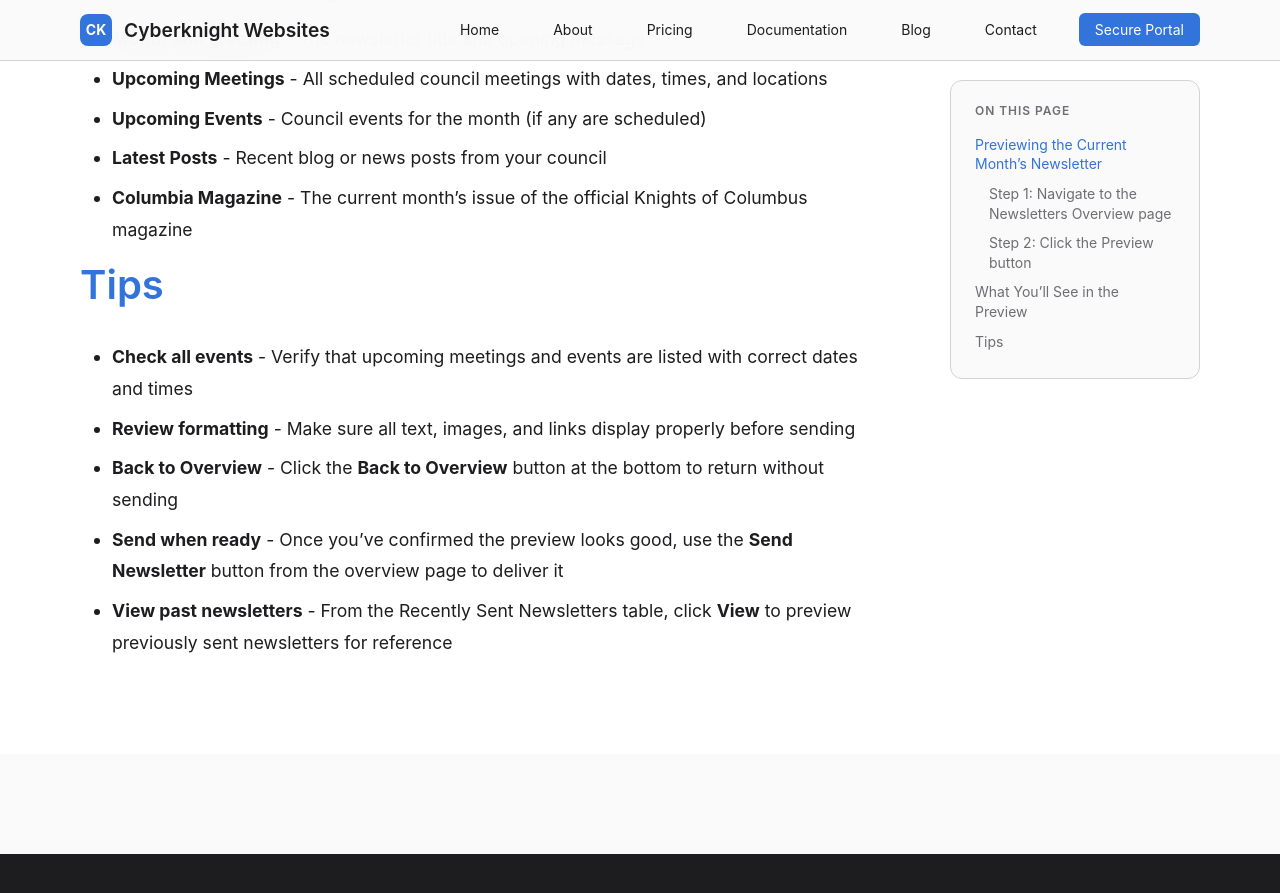
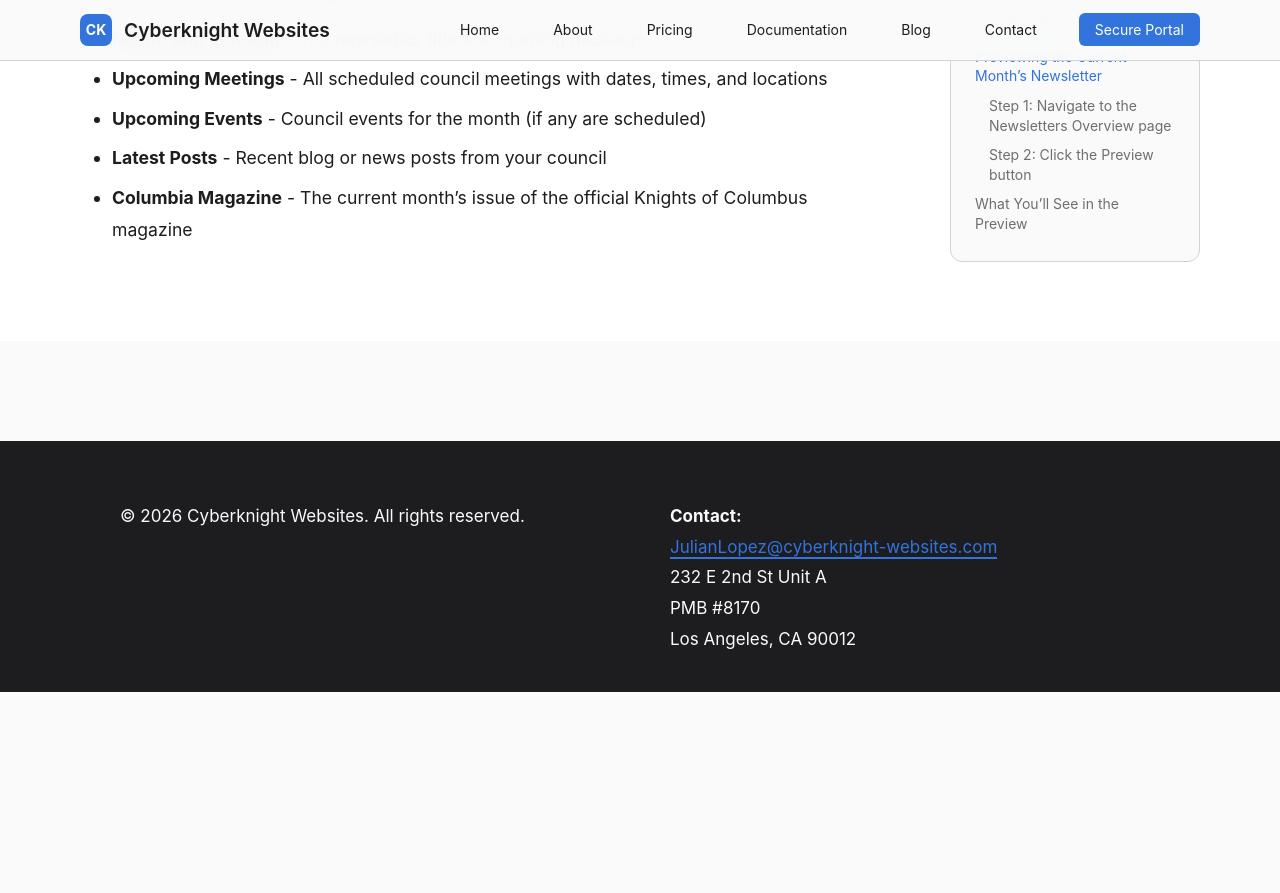
Before and after one commit to Cyberknight-Websites-Org/cyberknight-corporate-website, a Jekyll site: the page built from _documentation/previewing-newsletters.md, in a window 1280 px wide and 900 px high, scrolled down 1878 px. Shown: the top 893 px of the window. Built offline with Jekyll 4.4.1, drawn with Linux system fonts in a browser that asks for light colours; after the commit the page ends 2570 px from its top, so only the background shows below that.

Commit message:
docs: sync documentation from secure webapp

```diff
--- a/_documentation/previewing-newsletters.md
+++ b/_documentation/previewing-newsletters.md
@@ -40,11 +40,3 @@ The newsletter preview displays:
 - **Upcoming Events** - Council events for the month (if any are scheduled)
 - **Latest Posts** - Recent blog or news posts from your council
 - **Columbia Magazine** - The current month's issue of the official Knights of Columbus magazine
-
-## Tips
-
-- **Check all events** - Verify that upcoming meetings and events are listed with correct dates and times
-- **Review formatting** - Make sure all text, images, and links display properly before sending
-- **Back to Overview** - Click the **Back to Overview** button at the bottom to return without sending
-- **Send when ready** - Once you've confirmed the preview looks good, use the **Send Newsletter** button from the overview page to deliver it
-- **View past newsletters** - From the Recently Sent Newsletters table, click **View** to preview previously sent newsletters for reference
```
Also changed, not shown: assets/images/docs/previewing-newsletters/screenshot-01.png.
